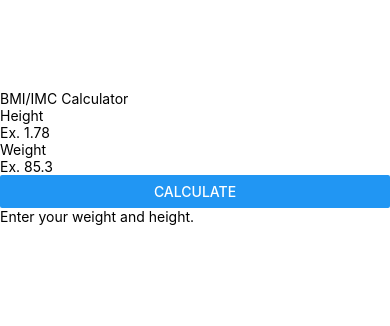
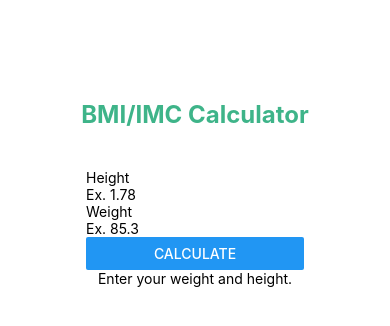
Before and after one commit to LucasReb/BMIcalc, a React Native app: screen / in a window 390 px wide. Shown: the top 326 px of the page. Built offline with nearby package versions, Linux system fonts and the light colour scheme.

Commit message:
updated styles from form

```diff
--- a/src/components/Form/index.js
+++ b/src/components/Form/index.js
@@ -1,6 +1,7 @@
 import React, { useState } from 'react';
 import { View, Text, TextInput, Button } from 'react-native';
 import ResultBMI from "./ResultBMI/index"
+import styles from './style';
 
 export default function Form() {
 
@@ -29,7 +30,7 @@ export default function Form() {
   }
 
   return (
-    <View>
+    <View style={styles.formContext}>
       <View>
         <Text>Height</Text>
         <TextInput onChangeText={setHeight} value={height} placeholder="Ex. 1.78" keyboardType="numeric" />
--- a/src/components/Form/style.js
+++ b/src/components/Form/style.js
@@ -0,0 +1,14 @@
+import { StyleSheet } from "react-native";
+
+const styles = StyleSheet.create({
+  formContext: {
+    width: "100 %",
+    height: "100 %",
+    bottom: 0,
+    backgroundColor: "#ffff",
+    alignItems: "center",
+    marginTop: 30,
+  },
+});
+
+export default styles
--- a/src/components/Title/index.js
+++ b/src/components/Title/index.js
@@ -1,10 +1,11 @@
 import React from 'react';
 import { Text, View } from 'react-native';
+import styles from './style';
 
 export default function Title() {
   return (
-    <View>
-      <Text>BMI/IMC Calculator</Text>
+    <View style={styles.boxTitle}>
+      <Text style={styles.textTitle}>BMI/IMC Calculator</Text>
     </View>
   )
 }
--- a/src/components/Title/style.js
+++ b/src/components/Title/style.js
@@ -0,0 +1,16 @@
+import { StyleSheet } from "react-native";
+
+const styles = StyleSheet.create({
+  boxTitle: {
+    alignItems: "center",
+    justifyContent: "center",
+    padding: 10,
+  },
+  textTitle: {
+    fontWeight: "bold",
+    fontSize: 24,
+    color: "#3EB489"
+  }
+});
+
+export default styles
```
